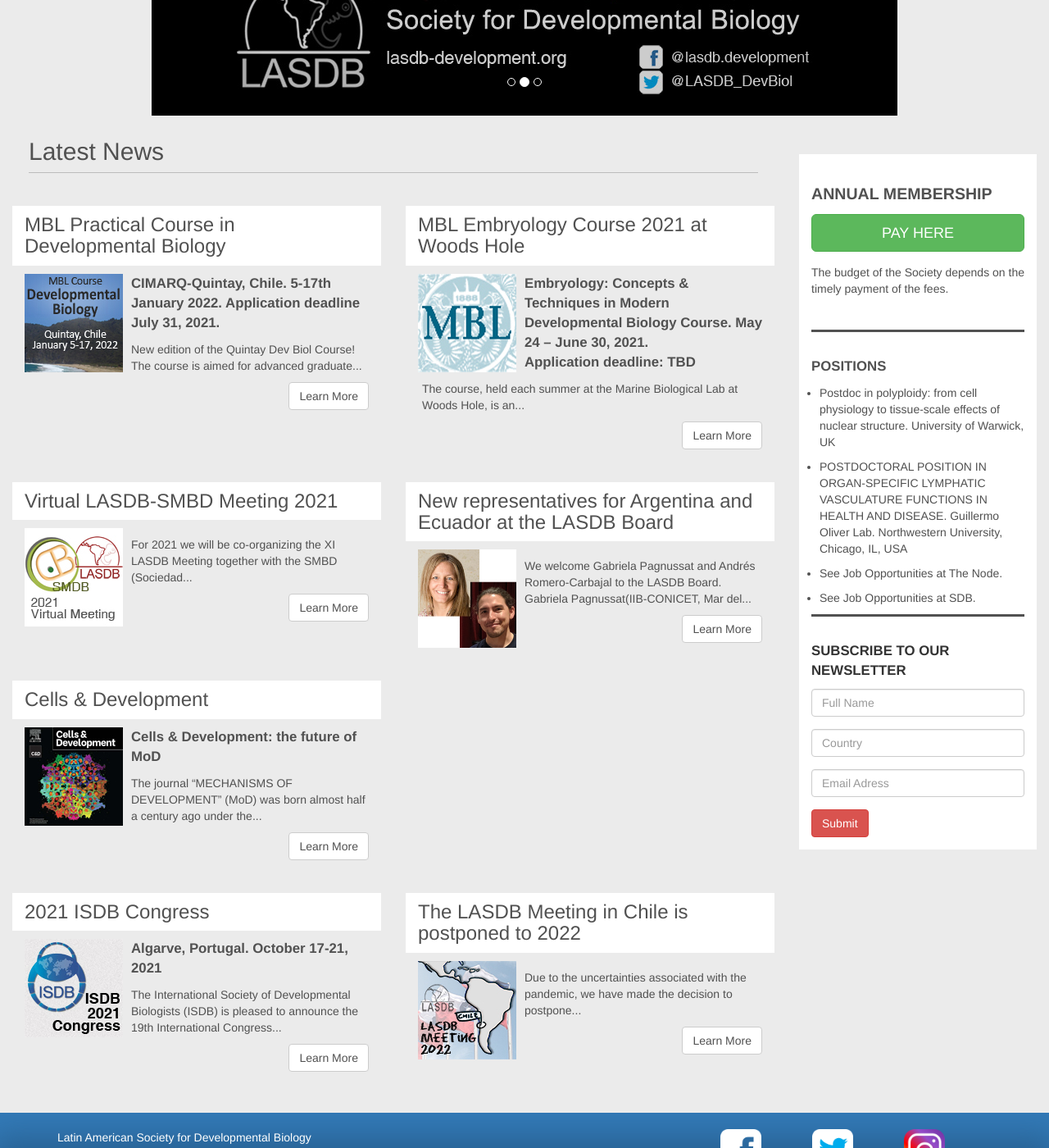
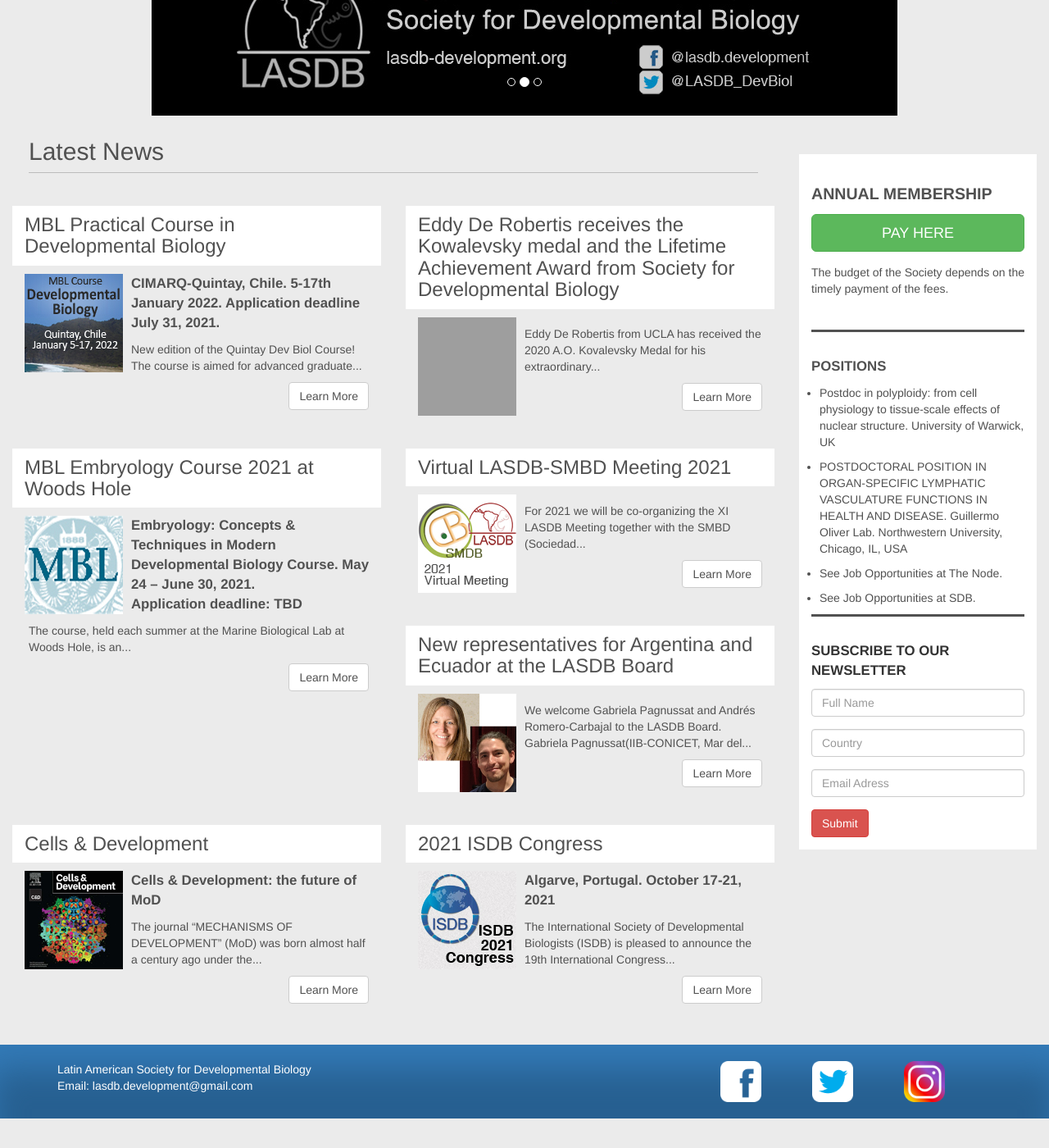
Before and after one commit to lasdb/lasdb.github.io, a Jekyll site: the page built from index.html, in a window 1280 px wide and 1400 px high, scrolled down 466 px. Shown: the whole window at 82% size. Built offline with Jekyll 4.4.1, drawn with Linux system fonts in a browser that asks for light colours; nearby versions of some CDN libraries; after the commit the page ends 1830 px from its top, so only the background shows below that; some of the changed lines change nothing that is shown; grey boxes are pictures that could not be loaded.

Commit message:
Update 2000-01-01-news.markdown

```diff
--- a/_posts/2000-01-01-news.markdown
+++ b/_posts/2000-01-01-news.markdown
@@ -16,6 +16,15 @@
     imageSm: 'img/news/Quintay2022-sm.jpg'
     imageBg: '../img/news/Quintay2022-bg.jpg'
     URL: 'http://biodesarrollo.unab.cl/'
+
+  - title: 'Eddy De Robertis receives the Kowalevsky medal and the Lifetime Achievement Award from Society for Developmental Biology'
+    date: '8/2/21'
+    subtitle: ''
+    body: 'Eddy De Robertis from UCLA has received the 2020 A.O. Kovalevsky Medal for his extraordinary achievements in evolutionary developmental biology. This award is given by an international committee of the St. Petersburg Society of Naturalists to commemorate A. O. Kowalevsky, one of the founders of comparative embryology who discovered that ascidians and amphioxus were chordate ancestors of the vertebrates. Eddy joins the list of distinguished Evo-Devo scientist recipient of this award for the discovery of vertebrate Hox genes and of the Chordin/Tolloid/BMP gradient that was present in Urbilateria, the last common ancestor of all bilateral animals. <br>
+Eddy also received the 2021 Lifetime Achievement Award by The Society for Developmental Biology. SDB confers this award to senior developmental biologists in recognition of their outstanding and sustained contributions in the field, exceptional mentoring and service to the scientific community. The complete list of Lifetime Achievement Award recipients can be found at'
+    imageSm: 'img/news/EddyDeRobertis-sm.jpg'
+    imageBg: '../img/news/EddyDeRobertis-bg.jpg'
+    URL: 'https://www.sdbonline.org/lifetime_achievement_award'
 
   - title: 'MBL Embryology Course 2021 at Woods Hole'
     date: '19/1/21'
```
